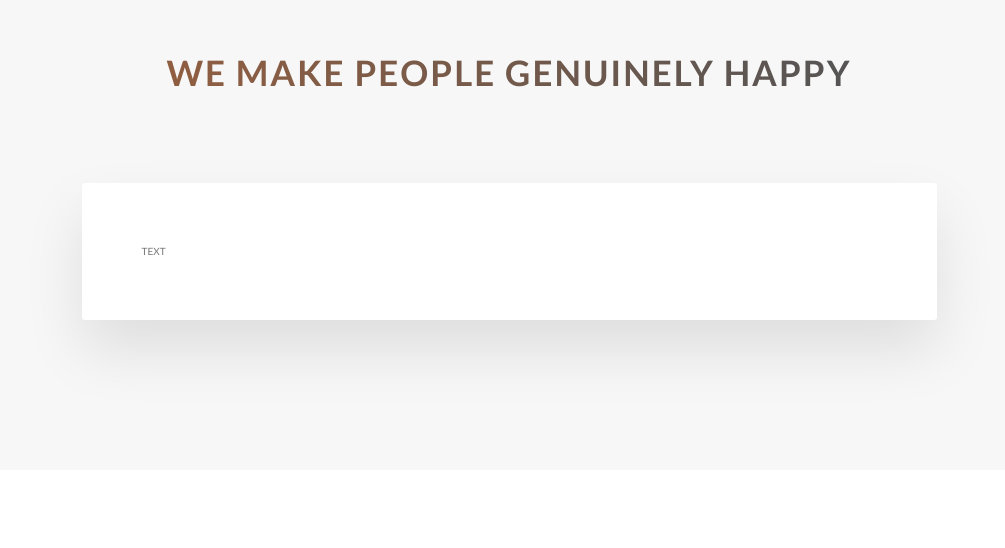
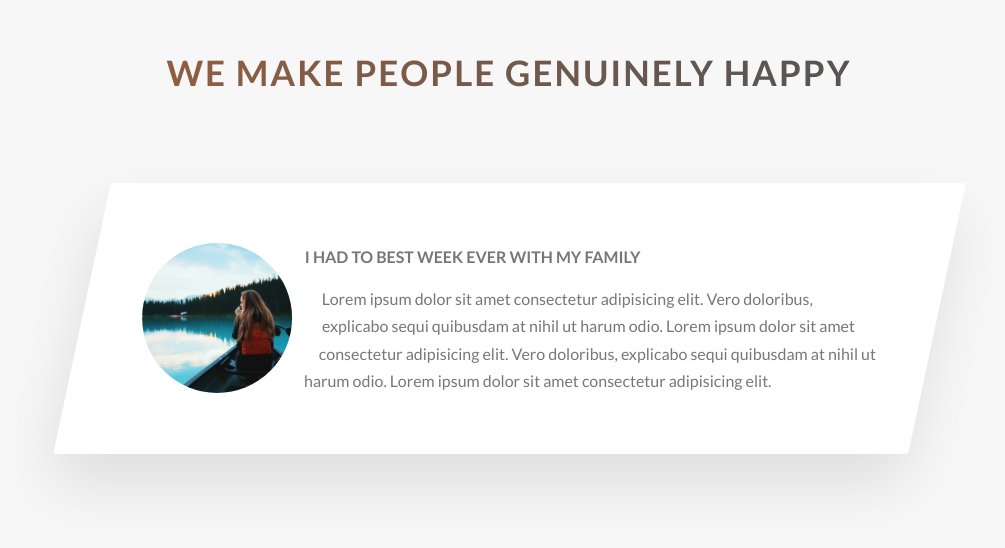
Before and after one commit to CryptooGod/CSSProject1, a website: page index.html in a window 1280 px wide. Shown: the part 3647-4195 px from the top of the page, without its empty margins (131-1136 px from the left). Before the commit the page ends 4147 px from the top, so only its background shows below. Drawn offline with Linux system fonts and the light colour scheme; files that its build step writes are made by us from their sources.

Commit message:
Finished Story Lecture 1

```diff
--- a/index.html
+++ b/index.html
@@ -228,7 +228,21 @@
 
                     <div class="row">
                         <div class="story">
-                            TEXT
+                            <figure class="story__shape">
+                                <img src="img/nat-8.jpg" alt="Person on a tour" class="story__img">
+                            </figure>
+
+                            <div class="story__text">
+                                <h3 class="heading-tertiary u-margin-bottom-small">I had to best week ever with my family</h3>
+                                <p>
+                                    Lorem ipsum dolor sit amet consectetur adipisicing elit.
+                                    Vero doloribus, explicabo sequi quibusdam at nihil ut harum odio.
+                                    Lorem ipsum dolor sit amet consectetur adipisicing elit.
+                                    Vero doloribus, explicabo sequi quibusdam at nihil ut harum odio.
+                                    Lorem ipsum dolor sit amet consectetur adipisicing elit.
+                                </p>
+                            </div>
+
                         </div>
                     </div>
 
--- a/sass/components/_story.scss
+++ b/sass/components/_story.scss
@@ -5,4 +5,26 @@
     background-color: $color-white;
     border-radius: $default-border-radius;
     padding: 6rem;
+    padding-left: 9rem;
+    font-size: $default-font-size;
+    transform: skewX(-12deg);
+
+    &__shape {
+        width: 15rem;
+        height: 15rem;
+        float: left;
+        -webkit-shape-outside: circle(50% at 50% 50%);
+        shape-outside: circle(50% at 50% 50%);
+        -webkit-clip-path:circle(50% at 50% 50%);
+        clip-path:circle(50% at 50% 50%);
+        transform: translateX(-3rem) skewX(12deg);
+    }
+
+    &__img {
+        height: 100%;
+    }
+
+    &__text {
+        transform: skewX(12deg);
+    }
 }
```
Also changed, not shown: css/style.css.
